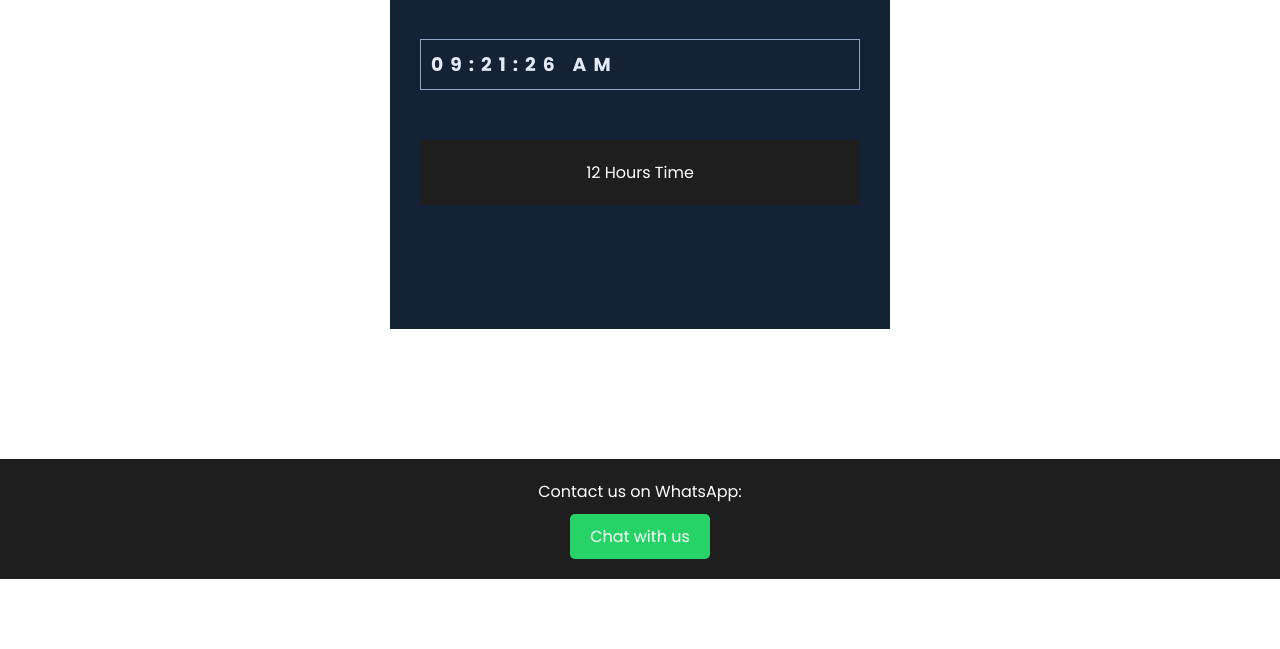
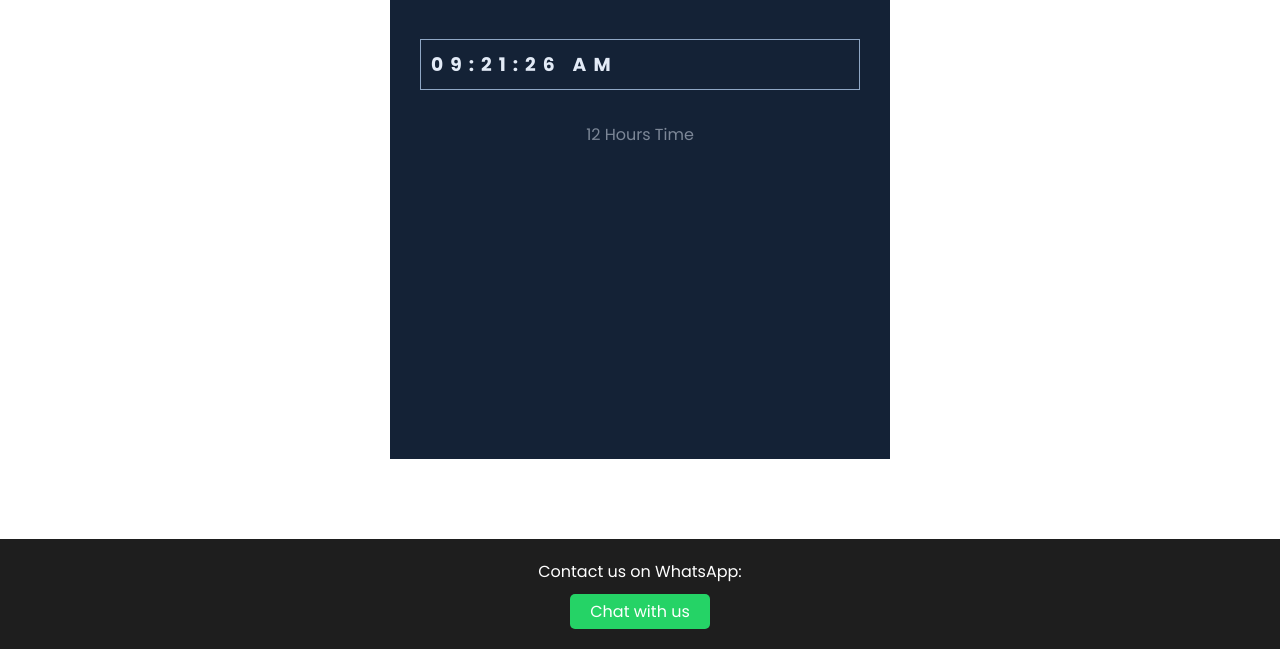
Before and after one commit to Web-pilot/Digital-clock, a plain HTML site: page index.html in a window 1280 px wide. Shown: the part 151-800 px from the top of the page. Drawn offline with Linux system fonts and the light colour scheme.

Commit message:
some changes in html and css

```diff
--- a/index.html
+++ b/index.html
@@ -45,7 +45,7 @@
             </h3>
           </div>
         </div>
-        <p class="footer">12 Hours Time</p>
+        <p class="time-indicator">12 Hours Time</p>
       </div>
     </div>
 
--- a/style.css
+++ b/style.css
@@ -89,11 +89,11 @@ header {
 
 .container {
   width: 500px;
-  min-height: 50vh;
   margin: 5rem auto;
   background: var(--panel);
   color: var(--text-primary);
   padding: 20px;
+  flex: 1;
 }
 
 .clock {
@@ -113,6 +113,11 @@ header {
 .time__and_meridian h3 {
   font-size: px;
   letter-spacing: 7px;
+}
+.time-indicator {
+    text-align: center;
+    margin-top: 2rem;
+    opacity: 0.5;
 }
 
 /* Responsive styles */
@@ -154,13 +159,12 @@ header {
   color: white;
   text-align: center;
   padding: 20px;
-  margin-top: 50px;
 }
 
 .whatsapp-link {
   display: inline-block;
   margin-top: 10px;
-  padding: 10px 20px;
+  padding: 5px 20px;
   background-color: #25d366; /* WhatsApp green */
   color: white;
   text-decoration: none;
```
